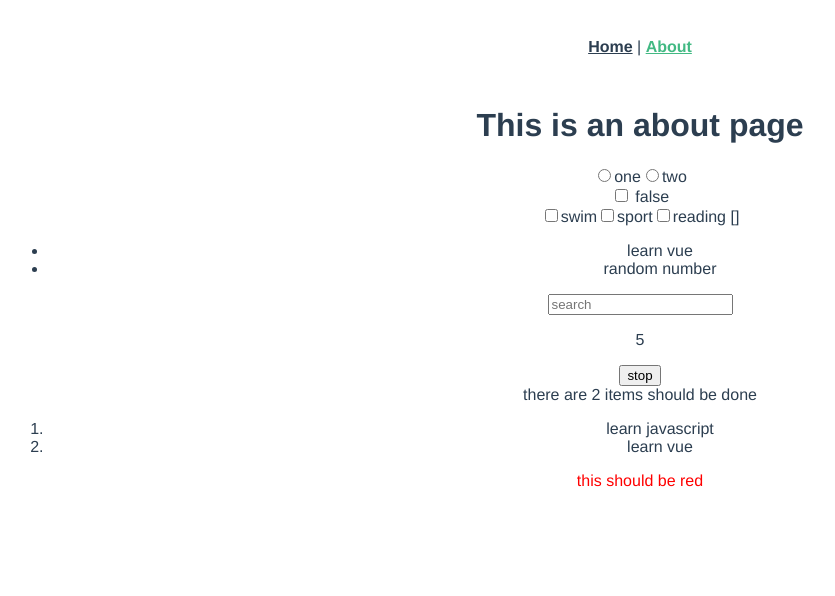
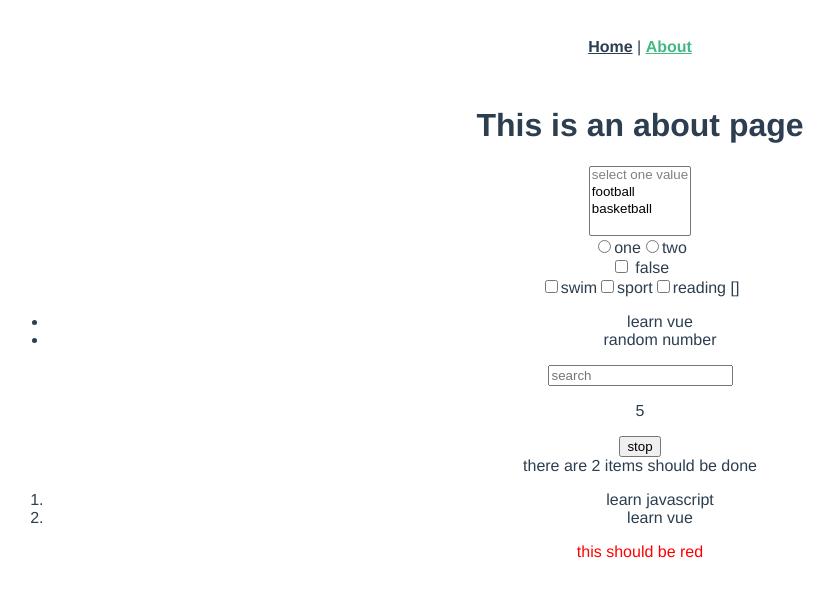
Before and after one commit to tangtongguang/vue, a Vue app: page /about in a window 1280 px wide. Shown: the top 596 px of the page, without its empty margins (0-835 px from the left). Built offline with nearby package versions, Linux system fonts and the light colour scheme.

Commit message:
add 选择框

```diff
--- a/src/views/About.vue
+++ b/src/views/About.vue
@@ -1,8 +1,16 @@
 <template>
   <div class="about">
     <h1>This is an about page</h1>
+
     <section>
       <form>
+        <div>
+          <select name="sports" id="select" v-model="selected" multiple>
+            <option disabled value="">select one value</option>
+            <option value="A">football</option>
+            <option value="B">basketball</option></select
+          >{{ selected }}
+        </div>
         <div>
           <input type="radio" id="one" value="one" v-model="picked" /><label
             for="one"
@@ -76,6 +84,7 @@ export default {
   },
   data() {
     return {
+      selected: "",
       picked: "",
       checkedNames: [],
       checked: false,
```
